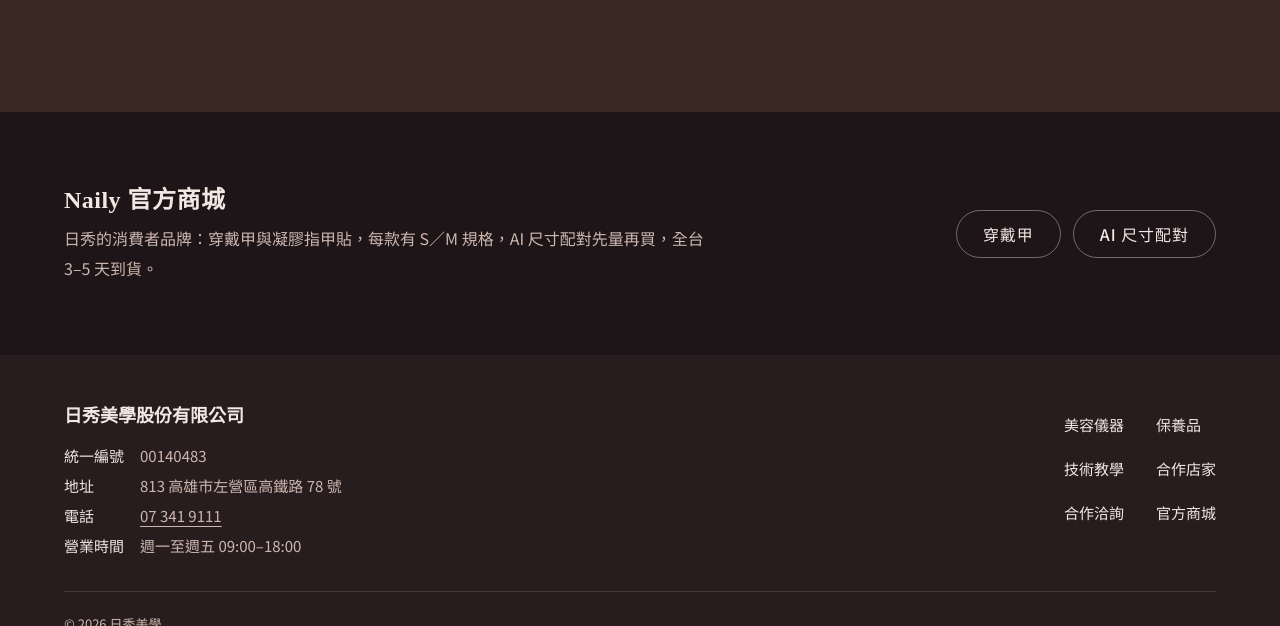
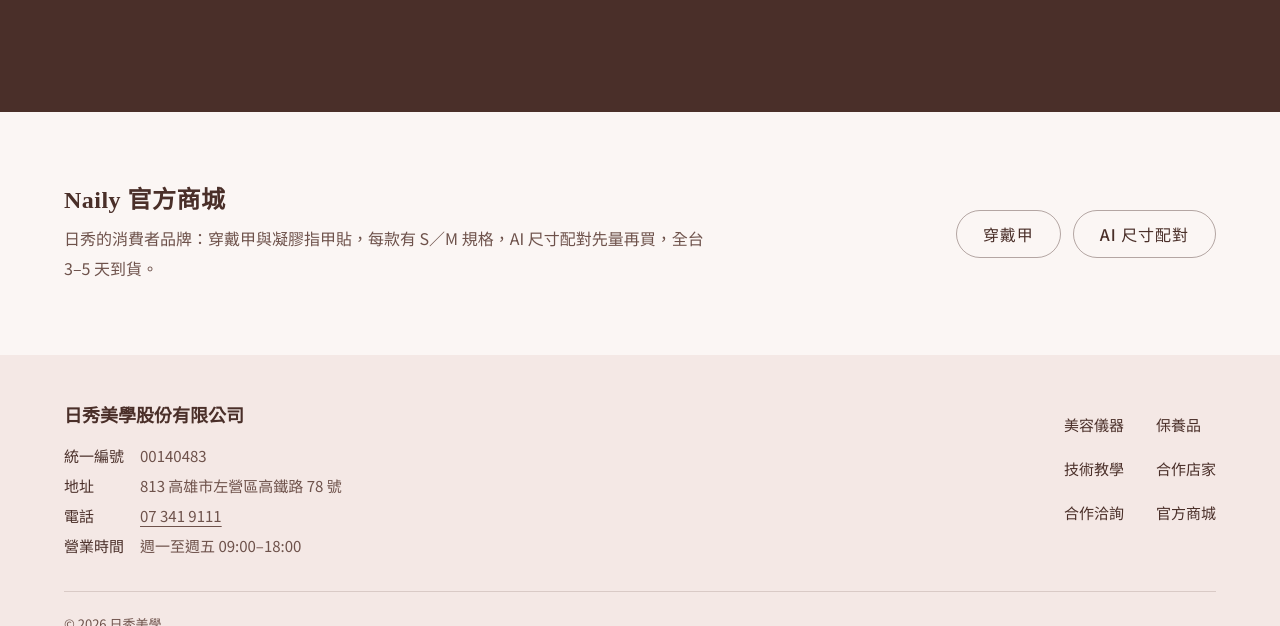
Before and after one commit to Boring206/rixiu-site, a plain HTML site: page index.html in a window 1280 px wide. Shown: the part 7800-8426 px from the top of the page. Drawn offline with Linux system fonts and the dark colour scheme.

Commit message:
固定淺色配色，所有裝置看到同一套顏色
移除跟著裝置深色模式切換的配色，並以 color-scheme: only light 告訴瀏覽器不要自動
把網頁調暗。之前手機開深色模式時會變成深咖啡底，和電腦上的淺色版不一致。

```diff
--- a/index.html
+++ b/index.html
@@ -140,6 +140,7 @@
 <link rel="preconnect" href="https://fonts.googleapis.com">
 <link rel="preconnect" href="https://fonts.gstatic.com" crossorigin>
 <link rel="stylesheet" href="https://fonts.googleapis.com/css2?family=Noto+Sans+TC:wght@400;500;700&family=Noto+Serif+TC:wght@500;600&display=swap">
+<meta name="color-scheme" content="only light">
 <link rel="icon" type="image/png" href="assets/favicon.png">
 <link rel="apple-touch-icon" href="assets/apple-touch-icon.png">
 <style>
@@ -164,26 +165,7 @@
   --peach: #F4B87C;
   --serif: "Noto Serif TC", "Songti TC", "PMingLiU", serif;
   --sans: "Noto Sans TC", "PingFang TC", "Microsoft JhengHei", system-ui, sans-serif;
-  color-scheme: light;
-}
-@media (prefers-color-scheme: dark) {
-  :root {
-    --ground: #1D1517;
-    --paper: #271D1E;
-    --surface: #2C2122;
-    --ink: #F3E7E3;
-    --ink-2: #CDB6AF;
-    --rule: rgba(243, 231, 227, .16);
-    --band: #3A2822;
-    --band-ink: #F7ECE8;
-    --band-ink-2: #D6C1BA;
-    --btn: #F3E7E3;
-    --btn-ink: #3A2420;
-    --tile: #F7F1EF;
-    --tile-dev: #EDE6E3;
-    --focus: #B9ACE3;
-    color-scheme: dark;
-  }
+  color-scheme: only light;
 }
 
 *, *::before, *::after { box-sizing: border-box; }
```
